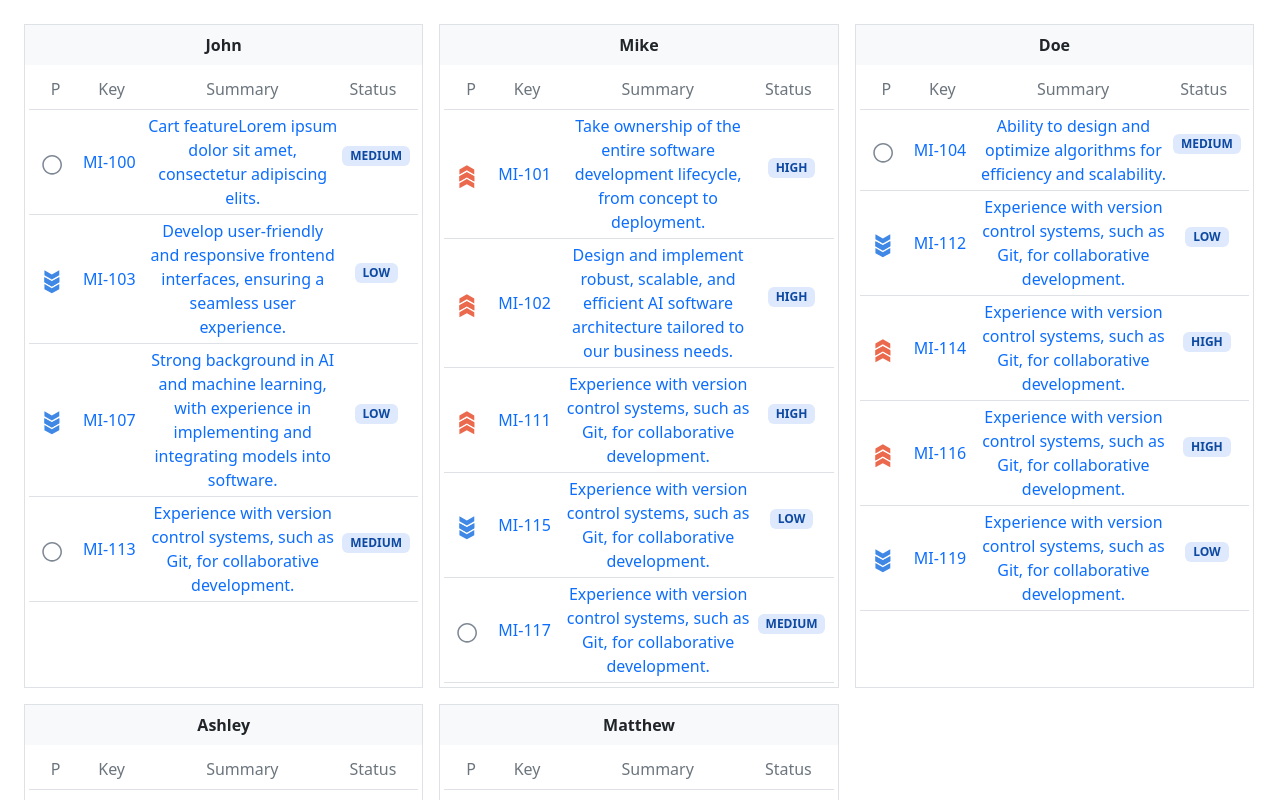
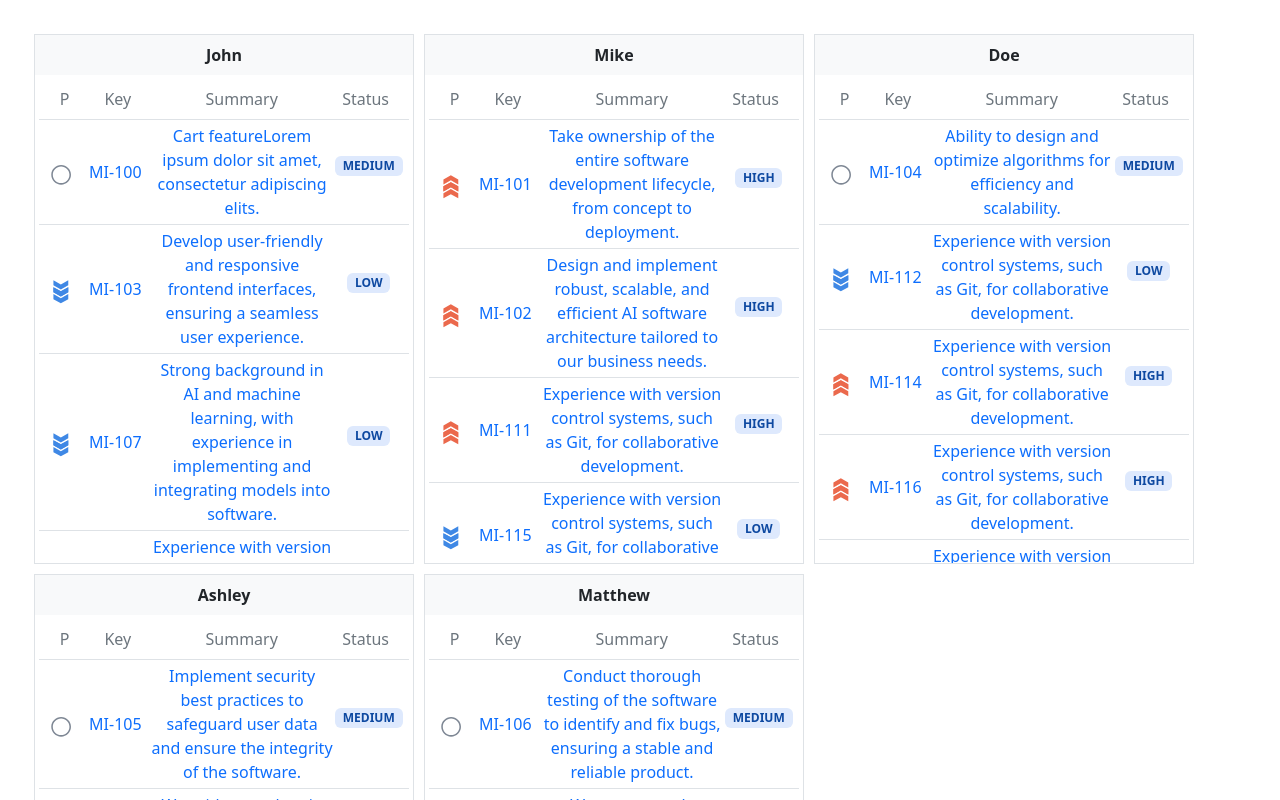
Before and after one commit to omitent/jira-app, a React (Create React App) app: page / in a window 1280 px wide. Shown: the top 800 px of the page. Built offline with nearby package versions, Linux system fonts and the light colour scheme.

Commit message:
added react-grid-layout

```diff
--- a/package.json
+++ b/package.json
@@ -12,10 +12,12 @@
     "@types/react": "^18.2.43",
     "@types/react-beautiful-dnd": "^13.1.7",
     "@types/react-dom": "^18.2.17",
+    "@types/react-grid-layout": "^1.3.5",
     "bootstrap": "^5.3.2",
     "react": "^18.2.0",
     "react-beautiful-dnd": "^13.1.1",
     "react-dom": "^18.2.0",
+    "react-grid-layout": "^1.4.4",
     "react-scripts": "5.0.1",
     "typescript": "^4.9.5",
     "web-vitals": "^2.1.4"
--- a/src/components/PunchList.css
+++ b/src/components/PunchList.css
@@ -24,3 +24,7 @@
 .w-32 {
   width: 32%;
 }
+
+.ticket-header {
+  cursor: move;
+}
--- a/src/components/PunchList.tsx
+++ b/src/components/PunchList.tsx
@@ -1,5 +1,6 @@
 import { useEffect, useState } from "react";
 import { DragDropContext, Draggable, Droppable } from "@hello-pangea/dnd";
+import ReactGridLayout from "react-grid-layout";
 
 // import Api from "../../../utils/api";
 import Api from "../api/api";
@@ -86,19 +87,37 @@ export default function PunchList() {
       <div className="d-flex flex-wrap">
         {columns && Object.entries(columns).length ? (
           <DragDropContext
-            onDragEnd={(result) => onDragEnd(result, columns, setColumns)}
+            onDragEnd={(result) => {
+              onDragEnd(result, columns, setColumns);
+            }}
+          >
+            <ReactGridLayout
+              className="layout"
+              cols={12}
+              rowHeight={50}
+              draggableHandle=".ticket-header"
+              width={window.innerWidth - 100}
             >
               {Object.entries(columns).map(
-              ([columnId, column]: [
+                (
+                  [columnId, column]: [
                     string,
                     { name: string; items: Ticket[] }
-              ]) => {
+                  ],
+                  index
+                ) => {
                   return (
                     <div
                       className="d-flex border align-items-center flex-column w-32 m-2"
                       key={columnId}
+                      data-grid={{
+                        x: (index * 4) % 12,
+                        y: 0,
+                        w: 4,
+                        h: 9,
+                      }}
                     >
-                    <div className="bg-light w-100 p-2">
+                      <div className="bg-light w-100 p-2 ticket-header">
                         <b>{column.name}</b>
                       </div>
                       <div className="h-600 overflow-y-auto overflow-x-hidden">
@@ -110,12 +129,18 @@ export default function PunchList() {
                                 ref={provided.innerRef}
                                 className="min-height-500 m-1 text-primary"
                               >
+                                {column.items.length > 0 ? (
                                   <div className="d-flex text-secondary p-2 border-bottom border-grey align-items-center">
                                     <div className="w-10">P</div>
                                     <div className="w-20">Key</div>
                                     <div className="w-50">Summary</div>
                                     <div className="w-20">Status</div>
                                   </div>
+                                ) : (
+                                  <p className="mt-3">
+                                    There is no ticket for {column.name}.
+                                  </p>
+                                )}
                                 {column.items.map((item, index) => {
                                   return (
                                     <Draggable
@@ -126,7 +151,7 @@ export default function PunchList() {
                                       {(provided) => {
                                         return (
                                           <div
-                                          className="p-1 border-bottom d-flex align-items-center"
+                                            className="p-1 border-bottom d-flex align-items-center ticket-card"
                                             ref={provided.innerRef}
                                             {...provided.draggableProps}
                                             {...provided.dragHandleProps}
@@ -181,6 +206,7 @@ export default function PunchList() {
                   );
                 }
               )}
+            </ReactGridLayout>
           </DragDropContext>
         ) : (
           <h1>Loading...</h1>
```
Also changed, not shown: 1 other file (tests, documents, lock files or other folders). Lines whose indentation alone changed are shown as unchanged.
